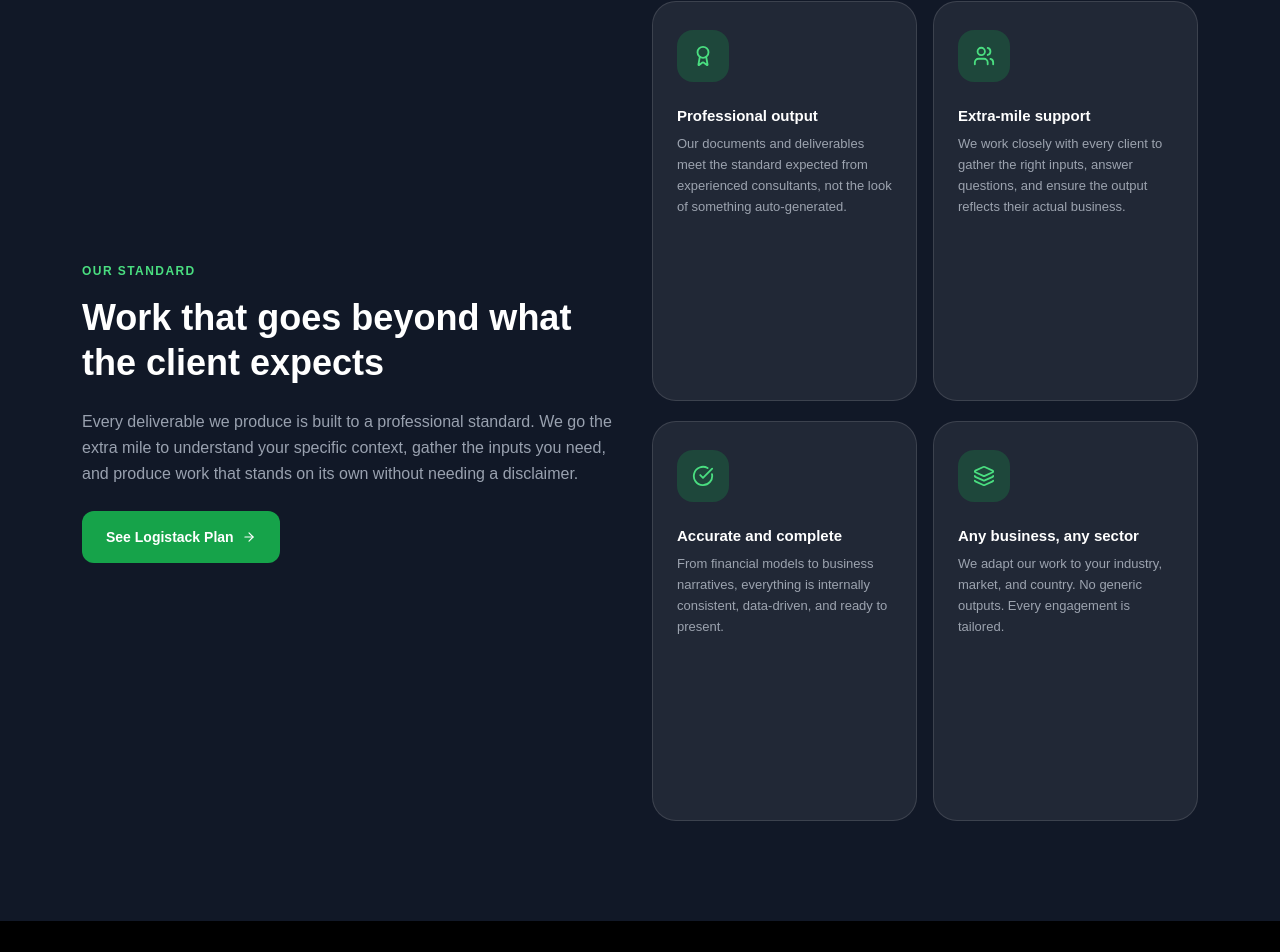
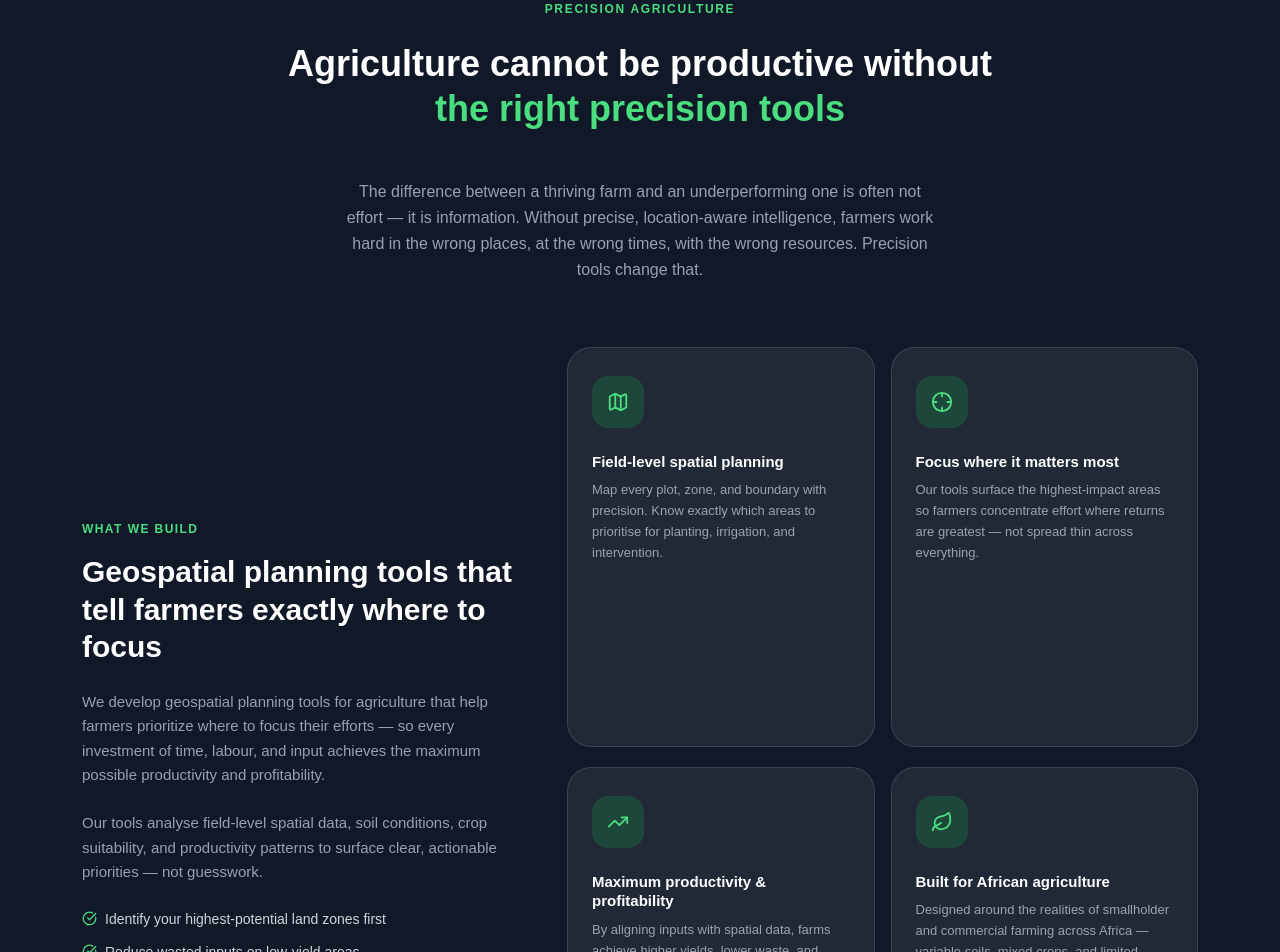
Before and after one commit to enockstack01/agricoders, a Next.js app: page / in a window 1280 px wide. Shown: the part 2090-3042 px from the top of the page. Built offline with nearby package versions, Linux system fonts and the light colour scheme.

Commit message:
feat: replace Our Standard section with geospatial precision agriculture messaging

```diff
--- a/src/app/(marketing)/page.tsx
+++ b/src/app/(marketing)/page.tsx
@@ -15,8 +15,10 @@ import {
   GitBranch,
   Mail,
   MapPin,
-  Award,
-  Users,
+  Map,
+  Crosshair,
+  TrendingUp,
+  Leaf,
 } from "lucide-react";
 import AgriNav from "@/components/layout/AgriNav";
 
@@ -219,56 +221,87 @@ export default function AgricodersPage() {
         </div>
       </section>
 
-      {/* Professional Quality */}
+      {/* Geospatial precision section */}
       <section className="py-24" style={{ background: "#111827" }}>
         <div className="container">
-          <div className="row g-4 align-items-center">
-            <div className="col-lg-6 mb-4 mb-lg-0">
+          {/* Top statement */}
+          <div className="row justify-content-center mb-16">
+            <div className="col-lg-8 text-center">
+              <p
+                className="text-xs font-bold uppercase tracking-widest mb-4"
+                style={{ color: "#4ade80", letterSpacing: "0.14em" }}
+              >
+                Precision Agriculture
+              </p>
+              <h2 className="text-3xl sm:text-4xl font-extrabold text-white mb-5 leading-tight">
+                Agriculture cannot be productive without{" "}
+                <span style={{ color: "#4ade80" }}>the right precision tools</span>
+              </h2>
+              <p className="text-gray-400 leading-relaxed mx-auto" style={{ maxWidth: 600, fontSize: 16 }}>
+                The difference between a thriving farm and an underperforming one is often not effort — it is information.
+                Without precise, location-aware intelligence, farmers work hard in the wrong places, at the wrong times,
+                with the wrong resources. Precision tools change that.
+              </p>
+            </div>
+          </div>
+
+          {/* Main content: left text + right cards */}
+          <div className="row g-5 align-items-center">
+            <div className="col-lg-5 mb-4 mb-lg-0">
               <p
                 className="text-xs font-bold uppercase tracking-widest mb-3"
                 style={{ color: "#4ade80", letterSpacing: "0.12em" }}
               >
-                Our Standard
+                What we build
               </p>
-              <h2 className="text-3xl sm:text-4xl font-extrabold text-white mb-4 leading-tight">
-                Work that goes beyond what the client expects
-              </h2>
-              <p className="text-gray-400 leading-relaxed mb-6">
-                Every deliverable we produce is built to a professional standard. We go the extra mile
-                to understand your specific context, gather the inputs you need, and produce work
-                that stands on its own without needing a disclaimer.
+              <h3 className="text-2xl sm:text-3xl font-extrabold text-white mb-4 leading-tight">
+                Geospatial planning tools that tell farmers exactly where to focus
+              </h3>
+              <p className="text-gray-400 leading-relaxed mb-4" style={{ fontSize: 15 }}>
+                We develop geospatial planning tools for agriculture that help farmers prioritize where
+                to focus their efforts — so every investment of time, labour, and input achieves the
+                maximum possible productivity and profitability.
               </p>
-              <Link
-                href="/app"
-                className="inline-flex items-center gap-2 px-6 py-3 text-white text-sm font-bold rounded-xl transition-all no-underline"
-                style={{ background: "#16a34a" }}
-              >
-                See Logistack Plan
-                <ArrowRight size={14} />
-              </Link>
+              <p className="text-gray-400 leading-relaxed mb-6" style={{ fontSize: 15 }}>
+                Our tools analyse field-level spatial data, soil conditions, crop suitability, and
+                productivity patterns to surface clear, actionable priorities — not guesswork.
+              </p>
+              <div className="d-flex flex-column gap-3">
+                {[
+                  "Identify your highest-potential land zones first",
+                  "Reduce wasted inputs on low-yield areas",
+                  "Maximise revenue per hectare with spatial intelligence",
+                ].map((point) => (
+                  <div key={point} className="d-flex align-items-start gap-2">
+                    <CheckCircle size={15} style={{ color: "#4ade80", flexShrink: 0, marginTop: 2 }} />
+                    <span style={{ fontSize: 14, color: "#d1d5db" }}>{point}</span>
+                  </div>
+                ))}
+              </div>
             </div>
-            <div className="col-lg-6">
+
+            <div className="col-lg-7">
               <div className="row g-3">
                 {[
                   {
-                    Icon: Award,
-                    title: "Professional output",
-                    desc: "Our documents and deliverables meet the standard expected from experienced consultants, not the look of something auto-generated.",
+                    Icon: Map,
+                    title: "Field-level spatial planning",
+                    desc: "Map every plot, zone, and boundary with precision. Know exactly which areas to prioritise for planting, irrigation, and intervention.",
                   },
                   {
-                    Icon: Users,
-                    title: "Extra-mile support",
-                    desc: "We work closely with every client to gather the right inputs, answer questions, and ensure the output reflects their actual business.",
+                    Icon: Crosshair,
+                    title: "Focus where it matters most",
+                    desc: "Our tools surface the highest-impact areas so farmers concentrate effort where returns are greatest — not spread thin across everything.",
                   },
                   {
-                    Icon: CheckCircle,
-                    title: "Accurate and complete",
-                    desc: "From financial models to business narratives, everything is internally consistent, data-driven, and ready to present.",
+                    Icon: TrendingUp,
+                    title: "Maximum productivity & profitability",
+                    desc: "By aligning inputs with spatial data, farms achieve higher yields, lower waste, and stronger margins — efficiently and sustainably.",
                   },
                   {
-                    Icon: Layers,
-                    title: "Any business, any sector",
-                    desc: "We adapt our work to your industry, market, and country. No generic outputs. Every engagement is tailored.",
+                    Icon: Leaf,
+                    title: "Built for African agriculture",
+                    desc: "Designed around the realities of smallholder and commercial farming across Africa — variable soils, mixed crops, and limited margins for error.",
                   },
                 ].map((item) => {
                   const ItemIcon = item.Icon;
```
